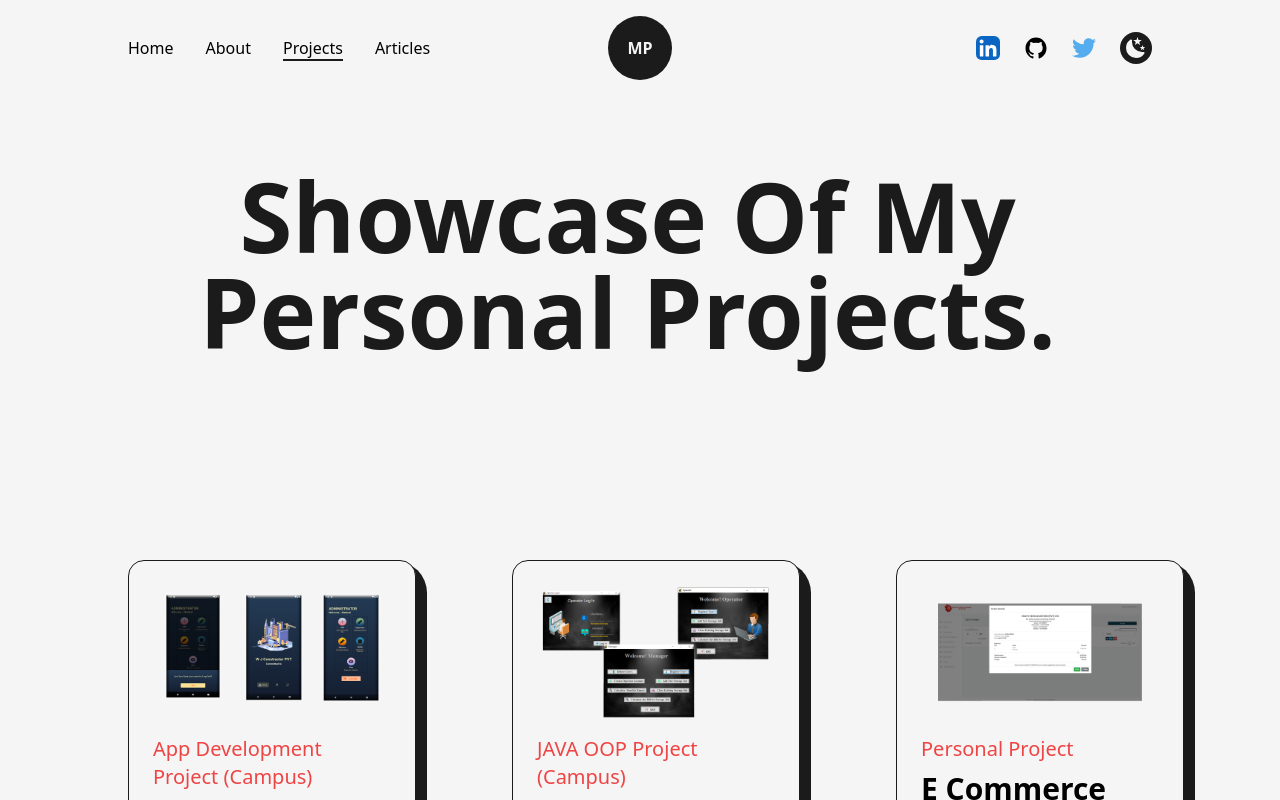
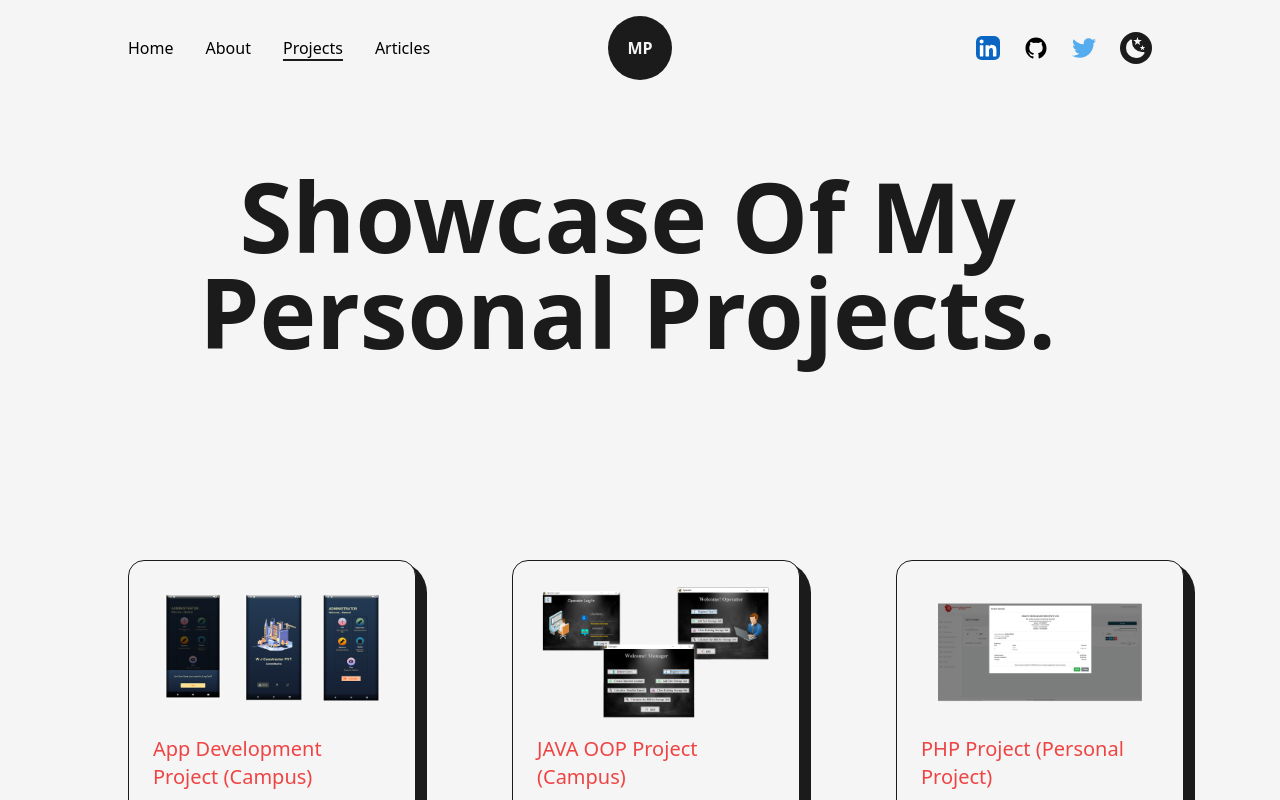
Before and after one commit to Madura-Prasad/Next.js-Portfolio, a Next.js app: page /projects in a window 1280 px wide. Shown: the top 800 px of the page. Built offline with nearby package versions, Linux system fonts and the light colour scheme.

Commit message:
update projects

```diff
--- a/src/pages/projects.js
+++ b/src/pages/projects.js
@@ -163,7 +163,7 @@ const projects = () => {
                 title="E Commerce Shop POS System"
                 img={pos}
                 link="https://github.com/Madura-Prasad/E-Commerce-Shop-POS-System.git"
-                type="Personal Project"
+                type="PHP Project (Personal Project)"
                 github="https://github.com/Madura-Prasad/E-Commerce-Shop-POS-System.git"
               />
             </div>
```
